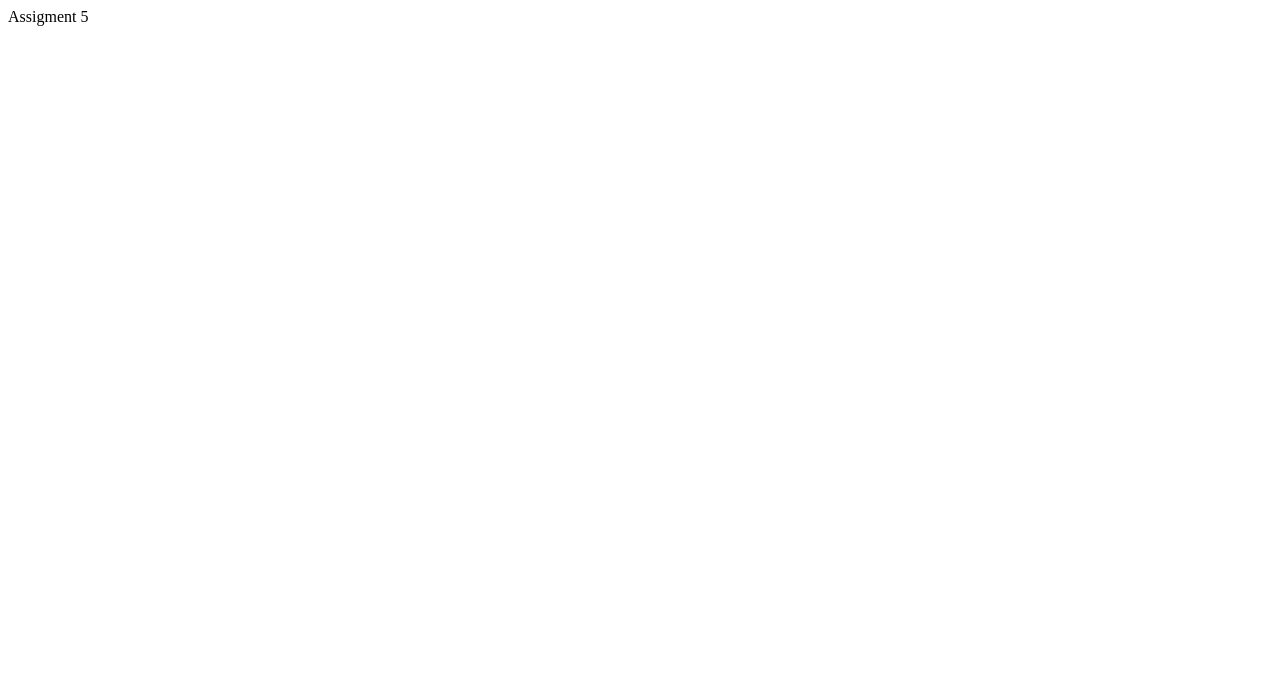
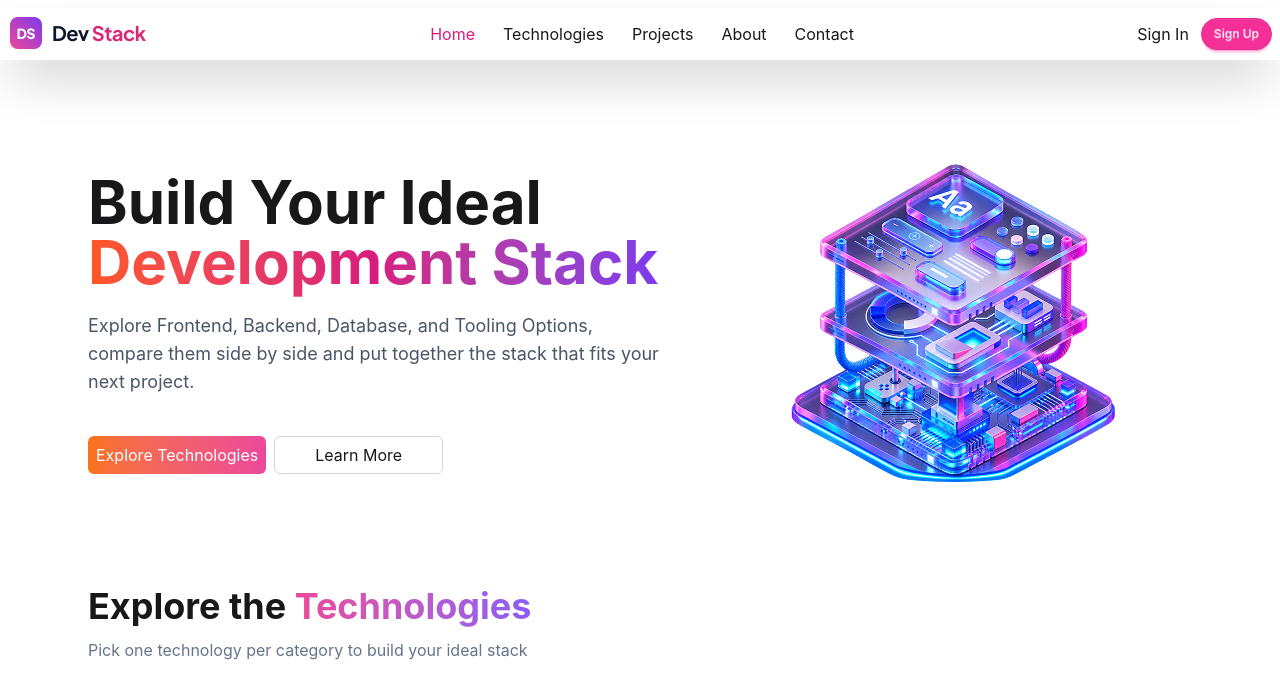
Before and after one commit to ibtesammahid/Assignment-5-B14, a React (Vite) app: page / in a window 1280 px wide. Shown: the top 698 px of the page. Built offline with nearby package versions, Linux system fonts and the light colour scheme.

Commit message:
Navbar and Hero section completed

```diff
--- a/index.html
+++ b/index.html
@@ -1,5 +1,5 @@
 <!doctype html>
-<html lang="en">
+<html lang="en" data-theme="light">
   <head>
     <meta charset="UTF-8" />
     <link rel="icon" type="image/svg+xml" href="/favicon.svg" />
--- a/package.json
+++ b/package.json
@@ -10,14 +10,17 @@
     "preview": "vite preview"
   },
   "dependencies": {
+    "@tailwindcss/vite": "^4.3.3",
     "react": "^19.2.8",
-    "react-dom": "^19.2.8"
+    "react-dom": "^19.2.8",
+    "tailwindcss": "^4.3.3"
   },
   "devDependencies": {
     "@types/node": "^24.13.3",
     "@types/react": "^19.2.18",
     "@types/react-dom": "^19.2.7",
     "@vitejs/plugin-react": "^6.1.1",
+    "daisyui": "^5.7.34",
     "oxlint": "^1.81.0",
     "typescript": "~6.0.2",
     "vite": "^8.3.0"
--- /dev/null
+++ b/public/data.json
@@ -0,0 +1,92 @@
+[
+  {
+    "id": 1,
+    "name": "React",
+    "logo": "https://cdn.jsdelivr.net/npm/simple-icons@v16/icons/react.svg",
+    "category": "Frontend",
+    "description": "A JavaScript library for building user interfaces and interactive web applications.",
+    "rating": 4.8,
+    "difficulty": "Intermediate",
+    "popularity": 95
+  },
+  {
+    "id": 2,
+    "name": "Vue.js",
+    "logo": "https://cdn.jsdelivr.net/npm/simple-icons@v16/icons/vuedotjs.svg",
+    "category": "Frontend",
+    "description": "A progressive JavaScript framework for building user interfaces and single-page applications.",
+    "rating": 4.7,
+    "difficulty": "Intermediate",
+    "popularity": 88
+  },
+  {
+    "id": 3,
+    "name": "Svelte",
+    "logo": "https://cdn.jsdelivr.net/npm/simple-icons@v16/icons/svelte.svg",
+    "category": "Frontend",
+    "description": "A modern frontend framework that shifts much of the work from the browser to the build step.",
+    "rating": 4.6,
+    "difficulty": "Intermediate",
+    "popularity": 78
+  },
+  {
+    "id": 4,
+    "name": "Next.js",
+    "logo": "https://cdn.jsdelivr.net/npm/simple-icons@v16/icons/nextdotjs.svg",
+    "category": "Full Stack",
+    "description": "A React framework for building fast, scalable, and production-ready web applications.",
+    "rating": 4.9,
+    "difficulty": "Advanced",
+    "popularity": 94
+  },
+  {
+    "id": 5,
+    "name": "Node.js",
+    "logo": "https://cdn.jsdelivr.net/npm/simple-icons@v16/icons/nodedotjs.svg",
+    "category": "Backend",
+    "description": "A JavaScript runtime that allows developers to build server-side and backend applications.",
+    "rating": 4.8,
+    "difficulty": "Intermediate",
+    "popularity": 93
+  },
+  {
+    "id": 6,
+    "name": "PostgreSQL",
+    "logo": "https://cdn.jsdelivr.net/npm/simple-icons@v16/icons/postgresql.svg",
+    "category": "Database",
+    "description": "A powerful open-source relational database system known for reliability and advanced features.",
+    "rating": 4.9,
+    "difficulty": "Advanced",
+    "popularity": 90
+  },
+  {
+    "id": 7,
+    "name": "Redis",
+    "logo": "https://cdn.jsdelivr.net/npm/simple-icons@v16/icons/redis.svg",
+    "category": "Database",
+    "description": "An in-memory data store commonly used for caching, sessions, queues, and real-time applications.",
+    "rating": 4.7,
+    "difficulty": "Advanced",
+    "popularity": 84
+  },
+  {
+    "id": 8,
+    "name": "JavaScript",
+    "logo": "https://cdn.jsdelivr.net/npm/simple-icons@v16/icons/javascript.svg",
+    "category": "Programming Language",
+    "description": "A versatile programming language used to create interactive and dynamic web applications.",
+    "rating": 4.9,
+    "difficulty": "Beginner",
+    "popularity": 99
+  },
+  {
+    "id": 9,
+    "name": "TypeScript",
+    "logo": "https://cdn.jsdelivr.net/npm/simple-icons@v16/icons/typescript.svg",
+    "category": "Programming Language",
+    "description": "A strongly typed programming language built on JavaScript that helps developers write safer and more maintainable code.",
+    "rating": 4.9,
+    "difficulty": "Intermediate",
+    "popularity": 96
+  }
+]
--- a/src/App.tsx
+++ b/src/App.tsx
@@ -1,12 +1,33 @@
+// import Hero from "./Components/hero"
+import { Suspense } from "react";
+import Banner from "./Components/Banner"
+import Navbar from "./Components/Navbar"
 
-
+const technologyFetch = async()=>{
+  const res = await fetch("/data.json");
+  const data = await res.json();
+  return data;
+  }
 
 function App() {
+
+  const technoPromise = technologyFetch();
+
 
 
   return (
     <>
-      Assigment 5
+
+      <Navbar />
+      <Banner />
+      <h2 className="font-bold text-4xl ml-22 ">Explore the <span className="bg-linear-to-r from-[#EC4899] to-[#8B5CF6] bg-clip-text text-transparent">Technologies</span></h2>
+      <p className="text-[#64748B] ml-22 mt-3">Pick one technology per category to build your ideal stack</p>
+
+      <Suspense fallback= {<p>Loding...</p>}>
+
+      </Suspense>
+
+
     </>
   )
 }
--- /dev/null
+++ b/src/Components/Banner.tsx
@@ -0,0 +1,36 @@
+import React from "react";
+import banner from "../assets/banner-stack.png";
+
+const Banner = () => {
+  return (
+    <section className="flex min-h-125 items-center justify-between px-20">
+      <div className="max-w-xl ml-2">
+        <h2 className="  text-6xl font-bold">
+          Build Your Ideal <br />{" "}
+          <span className="bg-linear-to-r from-[#FF5722] via-[#D81B7E] to-[#7C3AED] bg-clip-text text-transparent">
+            Development Stack
+          </span>
+        </h2>
+        <p className="mt-5 mb-10 text-lg text-gray-600  ">
+          Explore Frontend, Backend, Database, and Tooling Options, <br />{" "}
+          compare them side by side and put together the stack that fits your{" "}
+          <br /> next project.
+        </p>
+        <div className="flex gap-2">
+          <button className="bg-linear-to-r from-[#F97316] to-[#EC4899] text-white py-1.5 px-2 rounded-md hover:scale-105">
+            Explore Technologies
+          </button>
+          <button className="py-1.5 px-10 border border-gray-300 rounded-md hover:scale-105">
+            Learn More
+          </button>
+        </div>
+      </div>
+
+      <div className="-mr-4">
+        <img src={banner} alt="" />
+      </div>
+    </section>
+  );
+};
+
+export default Banner;
--- a/src/Components/Navbar.tsx
+++ b/src/Components/Navbar.tsx
@@ -0,0 +1,25 @@
+import React from "react";
+import logo from "../assets/logo-text.png";
+
+const Navbar = () => {
+  return (
+    <nav className="mt-2  p-2 sticky top-0 z-50 bg-white shadow-2xl">
+      <div className="container mx-auto flex  justify-between items-center">
+        <img src={logo} alt="Logo" />
+        <ul className="flex gap-7 item-center">
+          <li className="text-[#D91B7E]">Home</li>
+          <li>Technologies </li>
+          <li>Projects</li>
+          <li>About</li>
+          <li>Contact</li>
+        </ul>
+        <div className="flex gap-3">
+          <button className="rounded-2xl ">Sign In</button>
+          <button className="btn btn-sm btn-secondary rounded-2xl hover:scale-105">Sign Up</button>
+        </div>
+      </div>
+    </nav>
+  );
+};
+
+export default Navbar;
--- a/src/index.css
+++ b/src/index.css
@@ -0,0 +1,2 @@
+@import "tailwindcss";
+@plugin "daisyui";
--- a/vite.config.ts
+++ b/vite.config.ts
@@ -1,7 +1,8 @@
+import tailwindcss from '@tailwindcss/vite'
 import react from '@vitejs/plugin-react'
 import { defineConfig } from 'vite'
 
 // https://vite.dev/config/
 export default defineConfig({
-  plugins: [react()],
+  plugins: [tailwindcss(),react()],
 })
```
Also changed, not shown: src/Components/hero.tsx (deleted), 1 other file (tests, documents, lock files or other folders).
